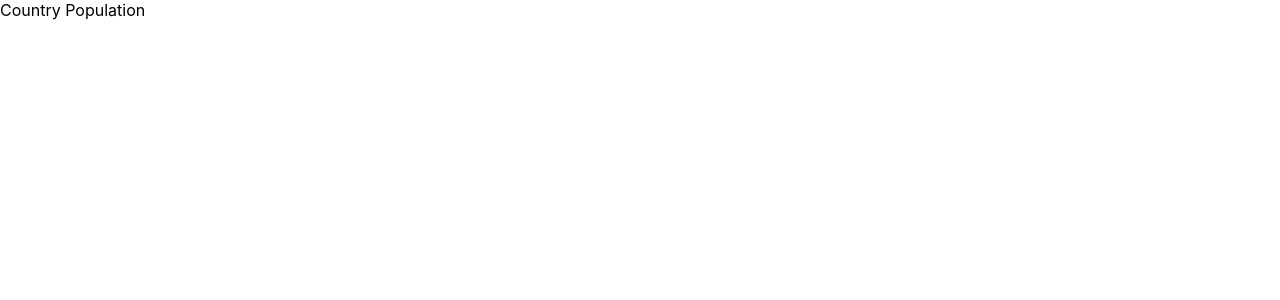
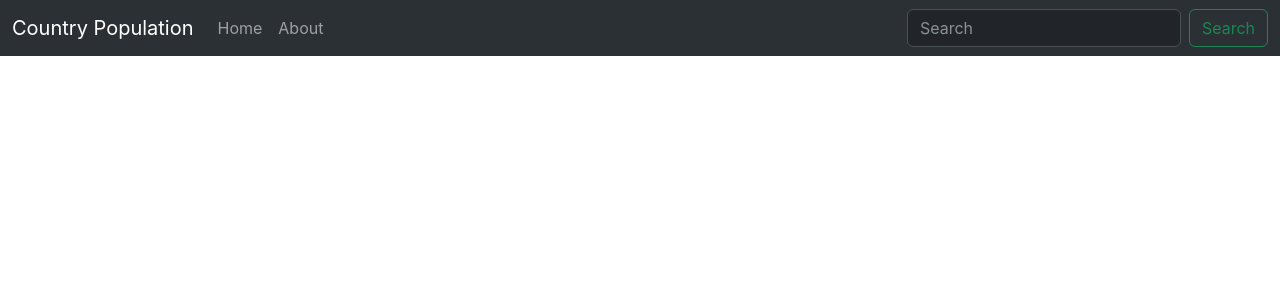
Before and after one commit to Kanchari-Kumara-Swamy/CountryPopulation, a React (Create React App) app in the folder country-population/: page / in a window 1280 px wide. Shown: the top 300 px of the page. Built offline with nearby package versions, Linux system fonts and the light colour scheme.

Commit message:
NavBar is completed

```diff
--- a/country-population/package.json
+++ b/country-population/package.json
@@ -6,7 +6,9 @@
     "@testing-library/jest-dom": "^5.17.0",
     "@testing-library/react": "^13.4.0",
     "@testing-library/user-event": "^13.5.0",
+    "bootstrap": "^5.3.2",
     "react": "^18.2.0",
+    "react-bootstrap": "^2.9.1",
     "react-dom": "^18.2.0",
     "react-scripts": "5.0.1",
     "web-vitals": "^2.1.4"
--- a/country-population/public/index.html
+++ b/country-population/public/index.html
@@ -10,6 +10,12 @@
       content="Web site created using create-react-app"
     />
     <link rel="apple-touch-icon" href="%PUBLIC_URL%/logo192.png" />
+    <link
+    rel="stylesheet"
+    href="https://cdn.jsdelivr.net/npm/bootstrap@5.3.0/dist/css/bootstrap.min.css"
+    integrity="sha384-9ndCyUaIbzAi2FUVXJi0CjmCapSmO7SnpJef0486qhLnuZ2cdeRhO02iuK6FUUVM"
+    crossorigin="anonymous"
+/>
     <!--
       manifest.json provides metadata used when your web app is installed on a
       user's mobile device or desktop. See https://developers.google.com/web/fundamentals/web-app-manifest/
--- a/country-population/src/App.js
+++ b/country-population/src/App.js
@@ -1,10 +1,10 @@
-import logo from './logo.svg';
-import './App.css';
+import React from "react";
+import NavBar from "./Components/NavBar/NavBar";
 
 function App() {
   return (
     <div className="App">
-      Country Population
+      <NavBar />
     </div>
   );
 }
--- /dev/null
+++ b/country-population/src/Components/NavBar/NavBar.jsx
@@ -0,0 +1,38 @@
+import Button from 'react-bootstrap/Button';
+import Container from 'react-bootstrap/Container';
+import Form from 'react-bootstrap/Form';
+import Nav from 'react-bootstrap/Nav';
+import Navbar from 'react-bootstrap/Navbar';
+import NavDropdown from 'react-bootstrap/NavDropdown';
+
+function NavBar() {
+  return (
+    <Navbar expand="lg" className="bg-body-tertiary" data-bs-theme="dark">
+      <Container fluid>
+        <Navbar.Brand href="#">Country Population</Navbar.Brand>
+        <Navbar.Toggle aria-controls="navbarScroll" />
+        <Navbar.Collapse id="navbarScroll">
+          <Nav
+            className="me-auto my-2 my-lg-0"
+            style={{ maxHeight: '100px' }}
+            navbarScroll
+          >
+            <Nav.Link href="#action1">Home</Nav.Link>
+            <Nav.Link href="#action2">About</Nav.Link>
+          </Nav>
+          <Form className="d-flex">
+            <Form.Control
+              type="search"
+              placeholder="Search"
+              className="me-2"
+              aria-label="Search"
+            />
+            <Button variant="outline-success">Search</Button>
+          </Form>
+        </Navbar.Collapse>
+      </Container>
+    </Navbar>
+  );
+}
+
+export default NavBar;
```
Also changed, not shown: 1 other file (tests, documents, lock files or other folders).
